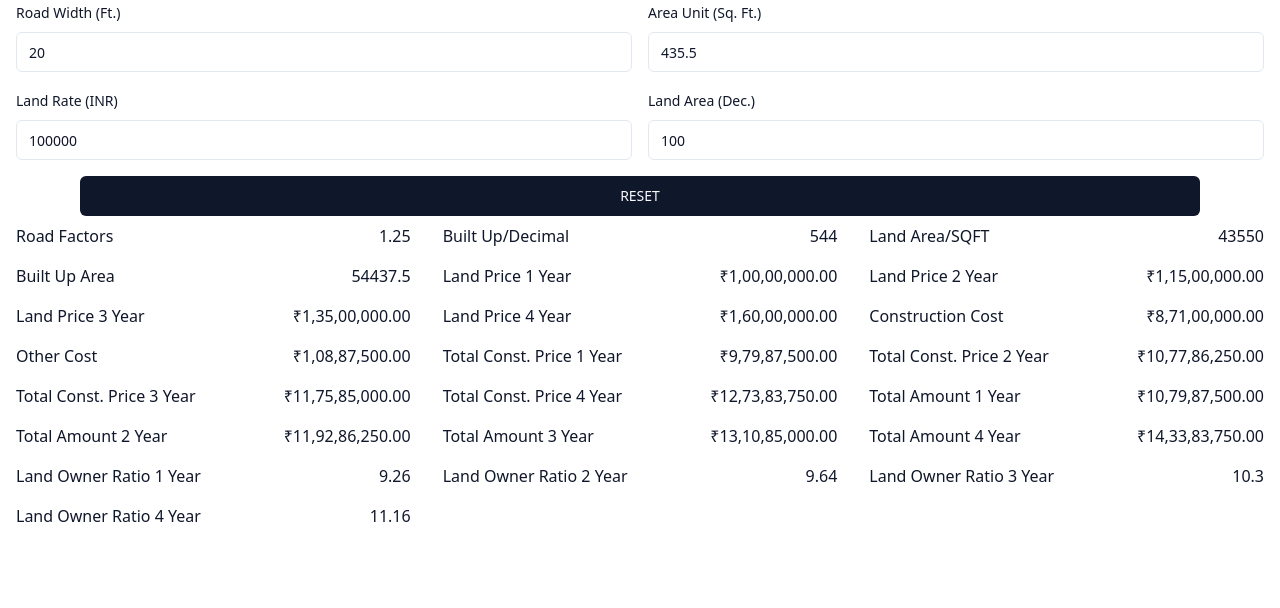
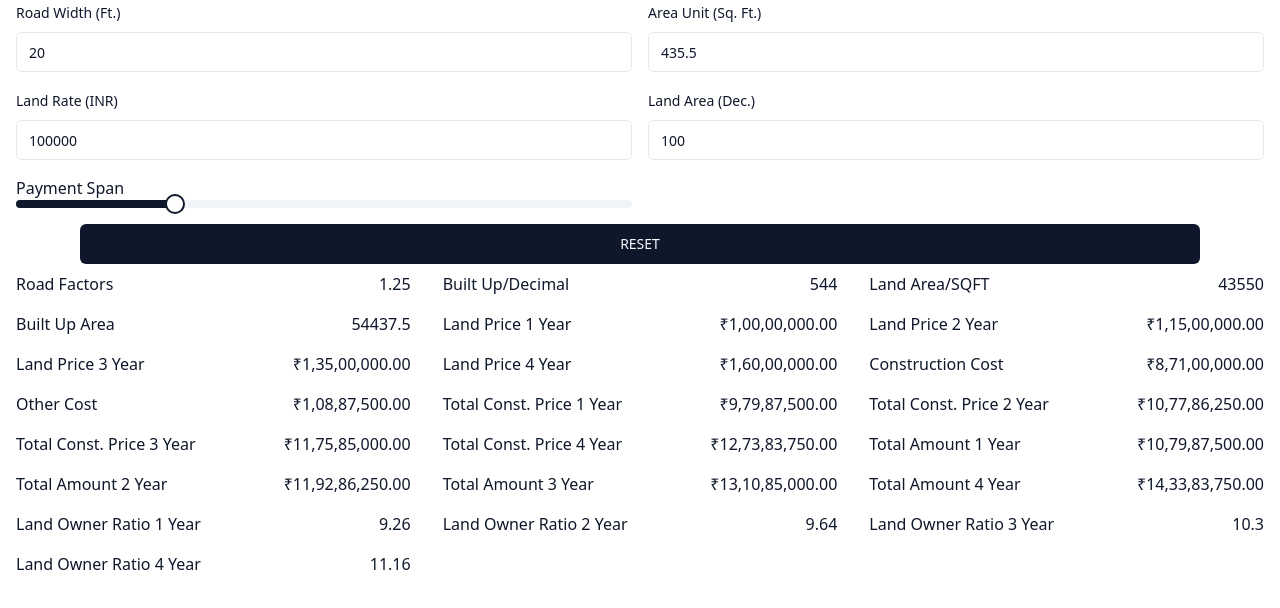
Before and after one commit to PrinceBaghel258025/techno-ts, a React (Create React App) app: page / in a window 1280 px wide. Shown: the top 608 px of the page. Built offline with nearby package versions, Linux system fonts and the light colour scheme.

Commit message:
bug-fix: road-width step problem

```diff
--- a/package.json
+++ b/package.json
@@ -5,6 +5,7 @@
   "dependencies": {
     "@hookform/resolvers": "^3.1.1",
     "@radix-ui/react-label": "^2.0.2",
+    "@radix-ui/react-slider": "^1.1.2",
     "@radix-ui/react-slot": "^1.0.2",
     "@testing-library/jest-dom": "^5.16.5",
     "@testing-library/react": "^13.4.0",
--- a/src/App.tsx
+++ b/src/App.tsx
@@ -15,14 +15,14 @@ import {
 import {Input} from './components/ui/input';
 import OutPutFields from './components/OutputFieldsTable/OutPutFields';
 import updateOutput from './utils/helper';
+import {Slider} from './components/ui/slider';
 
 export const formSchema = z.object({
   roadWidth: z.coerce
     .number()
     .min(20, {
       message: 'Road Width must be at least 20.',
-    })
-    .step(20),
+    }),
   areaUnit: z.coerce.number().min(435.5, {
     message: 'Are Unit must be at least 435.5 .',
   }),
@@ -32,6 +32,9 @@ export const formSchema = z.object({
   landArea: z.coerce.number().min(100, {
     message: 'Land Area must be at least 100.',
   }),
+  paymentSpan: z.coerce.number().min(1, {
+    message: 'Payment span must be at least 1'
+  })
 });
 
 export interface FixedTypes extends Array<BaseInputTypes> {}
@@ -69,7 +72,7 @@ const initialOutputValues = [
 
 function App() {
   const [output, setOutput] = useState<FixedTypes>(initialOutputValues);
-
+  const [paymentSpan, setPaymentSpan] = useState<Array<number>>([1])
   // 1. Define your form.
   const form = useForm<z.infer<typeof formSchema>>({
     resolver: zodResolver(formSchema),
@@ -78,6 +81,7 @@ function App() {
       areaUnit: 435.5,
       landRate: 100000,
       landArea: 100,
+      paymentSpan: 1,
     },
   });
   function onSubmit(values: z.infer<typeof formSchema>) {
@@ -93,6 +97,13 @@ function App() {
   //       console.log('value', values);
   //   };
 
+  const handleSpan = (e : React.FormEvent<HTMLDivElement>) => {
+    console.log(e.currentTarget)
+    setPaymentSpan(prev => {
+        const updated = prev[0]+1;
+        return [updated]
+    })
+  }
   const handleReset = () => {
     form.reset();
     const values: z.infer<typeof formSchema> = form.getValues();
@@ -162,6 +173,23 @@ function App() {
               </FormItem>
             )}
           />
+
+          {/* <FormField
+            control={form.control}
+            name="paymentSpan"
+            render={({field}) => {
+                <FormItem>
+                    <FormLabel>Land Area (Dec.)</FormLabel>
+                    <FormControl>
+                    </FormControl>
+                    </FormItem>
+                }}
+
+            /> */}
+            <div>
+            <div>Payment Span</div>
+            <Slider value={paymentSpan} onChange={(e) => handleSpan(e)} min={0} max={4} step={1} />
+            </div>
           <Button
             onClick={() => handleReset()}
             className="sm:mx-16 sm:col-span-2"
--- /dev/null
+++ b/src/components/ui/slider.tsx
@@ -0,0 +1,28 @@
+"use client"
+
+import * as React from "react"
+import * as SliderPrimitive from "@radix-ui/react-slider"
+
+import { cn } from "../../lib/utils"
+
+const Slider = React.forwardRef<
+  React.ElementRef<typeof SliderPrimitive.Root>,
+  React.ComponentPropsWithoutRef<typeof SliderPrimitive.Root>
+>(({ className, ...props }, ref) => (
+  <SliderPrimitive.Root
+    ref={ref}
+    className={cn(
+      "relative flex w-full touch-none select-none items-center",
+      className
+    )}
+    {...props}
+  >
+    <SliderPrimitive.Track className="relative h-2 w-full grow overflow-hidden rounded-full bg-secondary">
+      <SliderPrimitive.Range className="absolute h-full bg-primary" />
+    </SliderPrimitive.Track>
+    <SliderPrimitive.Thumb className="block h-5 w-5 rounded-full border-2 border-primary bg-background ring-offset-background transition-colors focus-visible:outline-none focus-visible:ring-2 focus-visible:ring-ring focus-visible:ring-offset-2 disabled:pointer-events-none disabled:opacity-50" />
+  </SliderPrimitive.Root>
+))
+Slider.displayName = SliderPrimitive.Root.displayName
+
+export { Slider }
```
Lines whose indentation alone changed are shown as unchanged.
